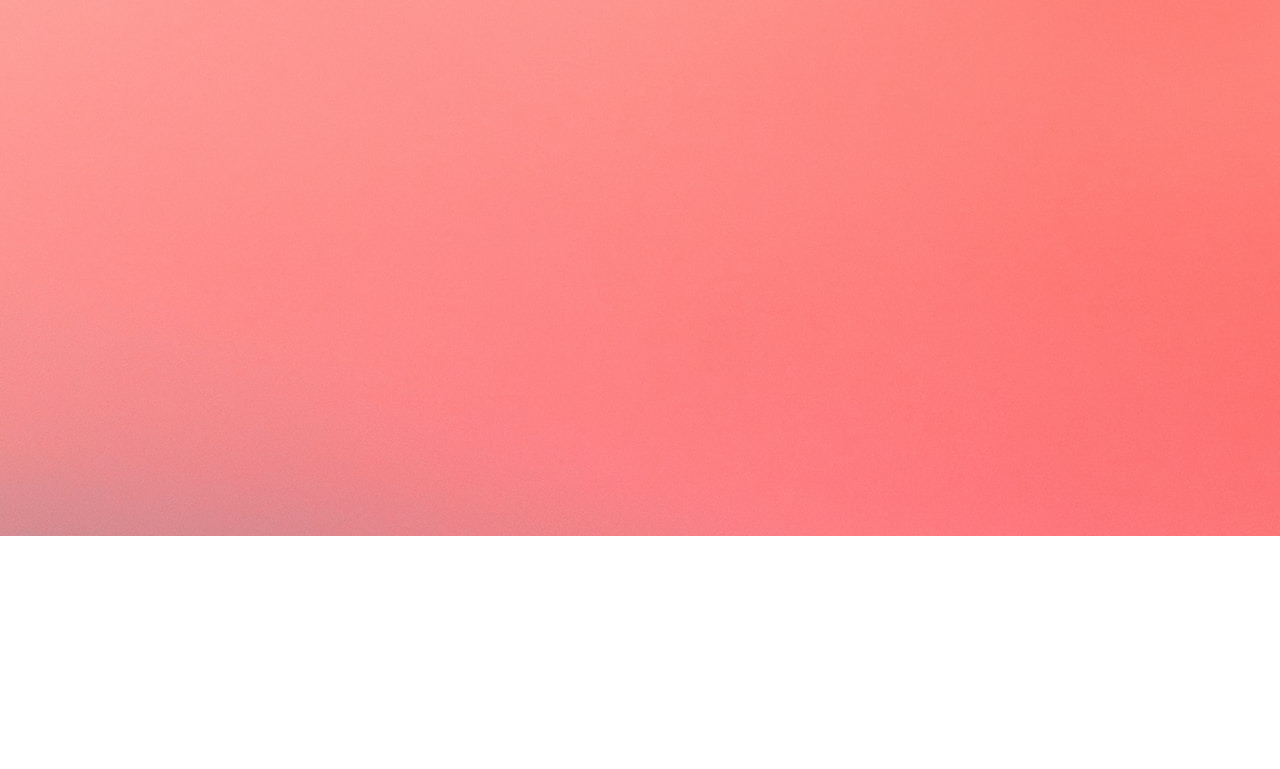
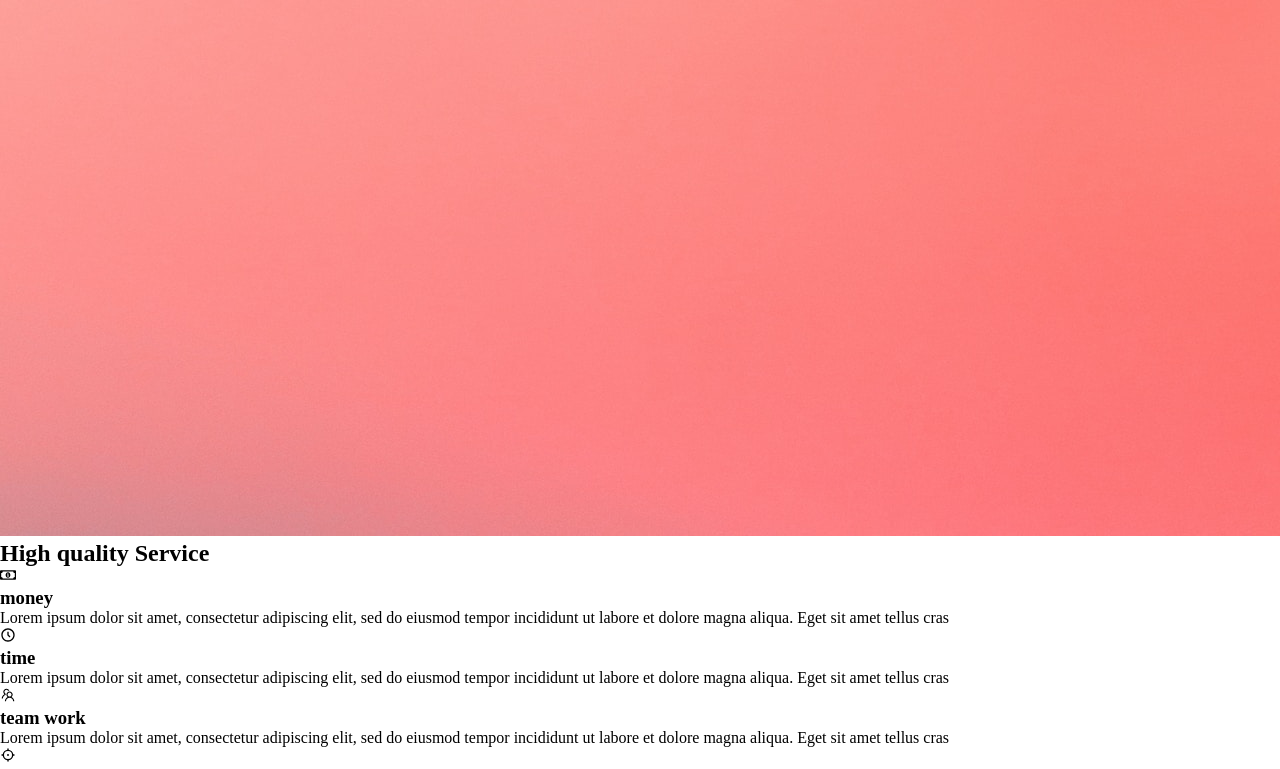
Before and after one commit to lahcenbcf/brandTemplate, a React (Vite) app: page / in a window 1280 px wide. Shown: the part 2000-2769 px from the top of the page. Before the commit the page ends 2540 px from the top, so only its background shows below. Built offline with nearby package versions, Linux system fonts and the light colour scheme.

Commit message:
add servicesSection

```diff
--- a/package.json
+++ b/package.json
@@ -13,8 +13,10 @@
     "framer-motion": "^10.16.4",
     "react": "^18.2.0",
     "react-dom": "^18.2.0",
+    "react-icons": "^4.11.0",
     "react-intersection-observer": "^9.5.2",
-    "react-router-dom": "^6.16.0"
+    "react-router-dom": "^6.16.0",
+    "uuid": "^9.0.1"
   },
   "devDependencies": {
     "@types/react": "^18.2.15",
--- a/src/App.jsx
+++ b/src/App.jsx
@@ -1,11 +1,11 @@
 import {BrowserRouter as Router,Route,Routes} from 'react-router-dom'
 //import pages
-import About from './components/About/About'
+import AboutUs from './pages/AboutUs'
 function App() {
   return (
     <Router>
     <Routes>
-    <Route path='/' element={<About />} />
+    <Route path='/' element={<AboutUs />} />
 
     </Routes>
     </Router>
--- /dev/null
+++ b/src/components/services/ServicesSection.jsx
@@ -0,0 +1,25 @@
+import React from 'react'
+import { v4 as uuidv4 } from 'uuid';
+import {arr} from "./data"
+import services from "../../assets/services.jpg"
+import ServiceCard from './serviceCard'
+function ServicesSection() {
+  return (
+    <div className='services'>
+        {/* description */}
+        <h2>High <span>quality </span>Service</h2>
+        <div className='services-items'>
+             {
+                arr.map(item=>(
+                    <ServiceCard Icon={item.Icon} title={item.title} desc={item.desc} key={uuidv4()} />
+                ))
+             }
+        </div>
+        <div className='image'>
+             <img src={services} alt='services' />
+        </div>
+    </div>
+  )
+}
+
+export default ServicesSection
--- /dev/null
+++ b/src/components/services/data.js
@@ -0,0 +1,11 @@
+import {FaRegMoneyBillAlt} from "react-icons/fa"
+import {BiTimeFive} from "react-icons/bi"
+import {AiOutlineTeam} from "react-icons/ai"
+import {TbFocus2} from "react-icons/tb"
+
+export const arr=[
+    {Icon:FaRegMoneyBillAlt,title:"money",desc:"Lorem ipsum dolor sit amet, consectetur adipiscing elit, sed do eiusmod tempor incididunt ut labore et dolore magna aliqua. Eget sit amet tellus cras"},
+    {Icon:BiTimeFive,title:"time",desc:"Lorem ipsum dolor sit amet, consectetur adipiscing elit, sed do eiusmod tempor incididunt ut labore et dolore magna aliqua. Eget sit amet tellus cras"},
+    {Icon:AiOutlineTeam,title:"team work",desc:"Lorem ipsum dolor sit amet, consectetur adipiscing elit, sed do eiusmod tempor incididunt ut labore et dolore magna aliqua. Eget sit amet tellus cras"},
+    {Icon:TbFocus2,title:"Effecienty",desc:"Lorem ipsum dolor sit amet, consectetur adipiscing elit, sed do eiusmod tempor incididunt ut labore et dolore magna aliqua. Eget sit amet tellus cras"}
+]
--- /dev/null
+++ b/src/components/services/serviceCard.jsx
@@ -0,0 +1,14 @@
+
+function ServiceCard({Icon,title="",desc=""}) {
+  return (
+    <div className='card'>
+        <div className='icon'>
+                <Icon />
+                <h3>{title}</h3>
+        </div>
+        <p>{desc}</p>
+    </div>
+  )
+}
+
+export default ServiceCard
--- a/src/pages/AboutUs.jsx
+++ b/src/pages/AboutUs.jsx
@@ -1,10 +1,11 @@
 import React from 'react'
 import About from '../components/About/About'
-
+import ServicesSection from '../components/services/ServicesSection'
 function AboutUs() {
   return (
     <div>
         <About />
+        <ServicesSection />
     </div>
   )
 }
```
Also changed, not shown: src/assets/services.jpg (added), 1 other file (tests, documents, lock files or other folders).
